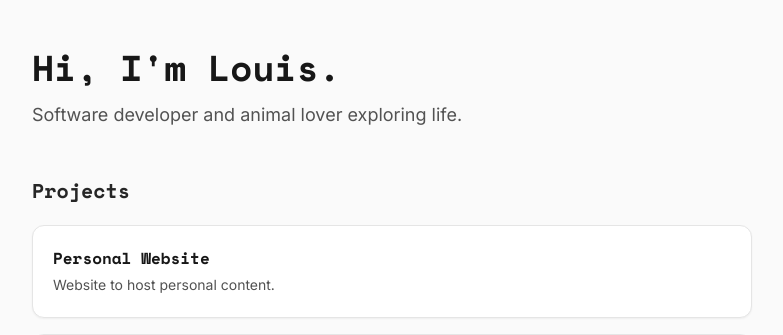
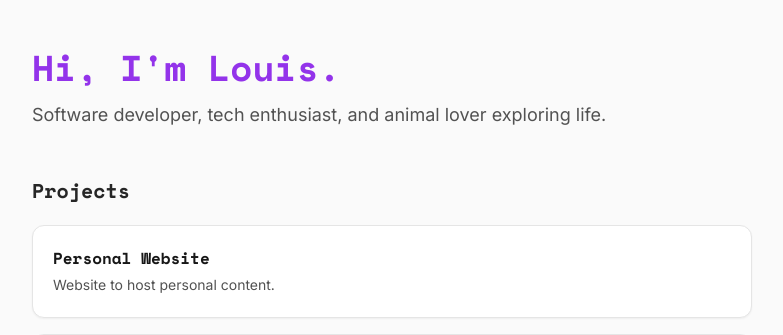
Before and after one commit to lllizzadro/PersonalWebsiteFlask, a Flask app: page / in a window 1280 px wide. Shown: the part 57-392 px from the top of the page, without its empty margins (248-1031 px from the left). Run offline with Flask 3, Linux system fonts and the light colour scheme; some libraries are stand-ins or nearby versions.

Commit message:
changed styling

```diff
--- a/templates/guestbook.html
+++ b/templates/guestbook.html
@@ -4,7 +4,7 @@
 {% block content %}
 
 <section class="mb-12">
-    <h1 class="text-4xl font-bold text-neutral-900 dark:text-neutral-100 mb-3">Guestbook</h1>
+    <h1 class="text-4xl font-bold text-purple-600 mb-3">Guestbook</h1>
     <p class="text-lg text-neutral-600 dark:text-neutral-400 leading-relaxed">Drop a message for me.</p>
 </section>
 
--- a/templates/index.html
+++ b/templates/index.html
@@ -4,8 +4,8 @@
 {% block content %}
 
 <section class="mb-12">
-    <h1 class="text-4xl font-bold text-neutral-900 dark:text-neutral-100 mb-3">Hi, I'm Louis.</h1>
-    <p class="text-lg text-neutral-600 dark:text-neutral-400 leading-relaxed">Software developer and animal lover exploring life.</p>
+    <h1 class="text-4xl font-bold text-purple-600 mb-3">Hi, I'm Louis.</h1>
+    <p class="text-lg text-neutral-600 dark:text-neutral-400 leading-relaxed">Software developer, tech enthusiast, and animal lover exploring life.</p>
 </section>
 
 <section>
```
